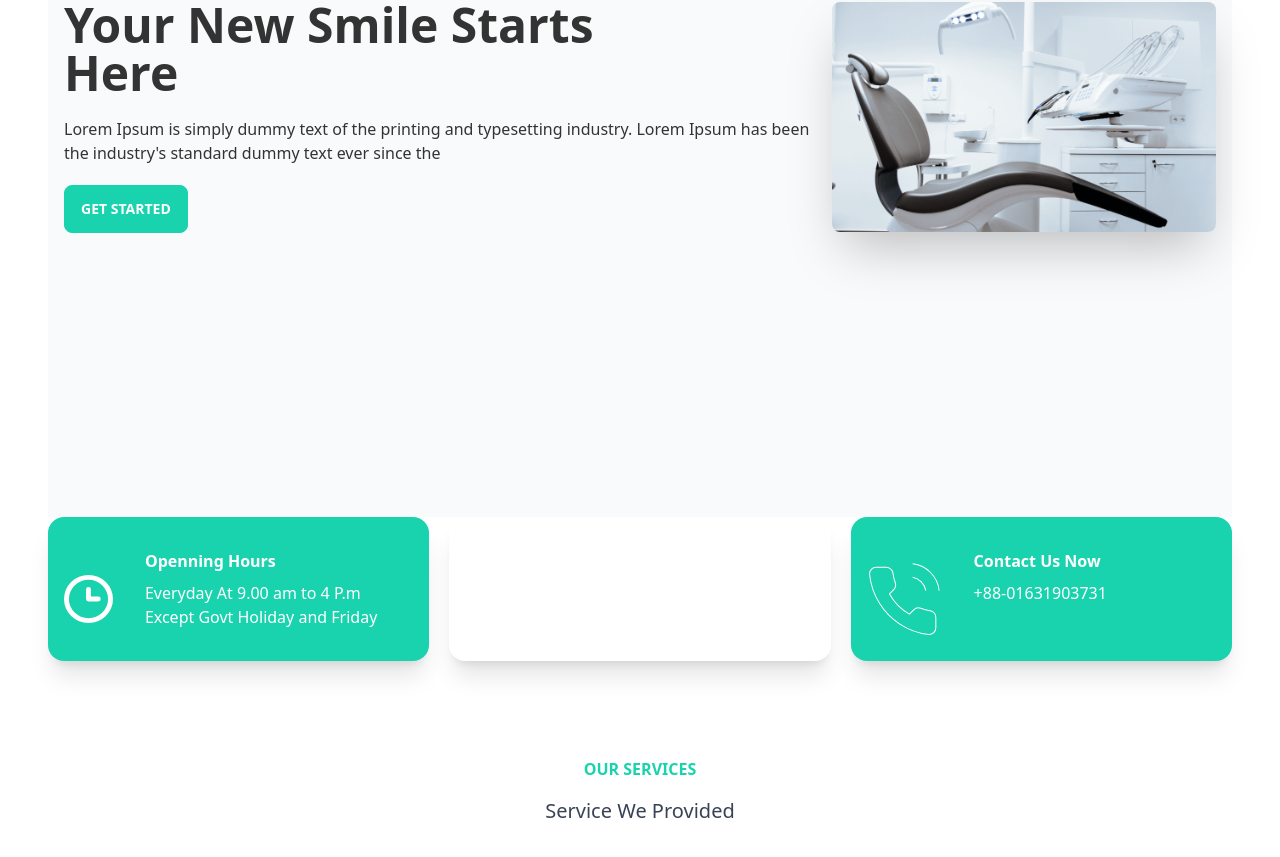
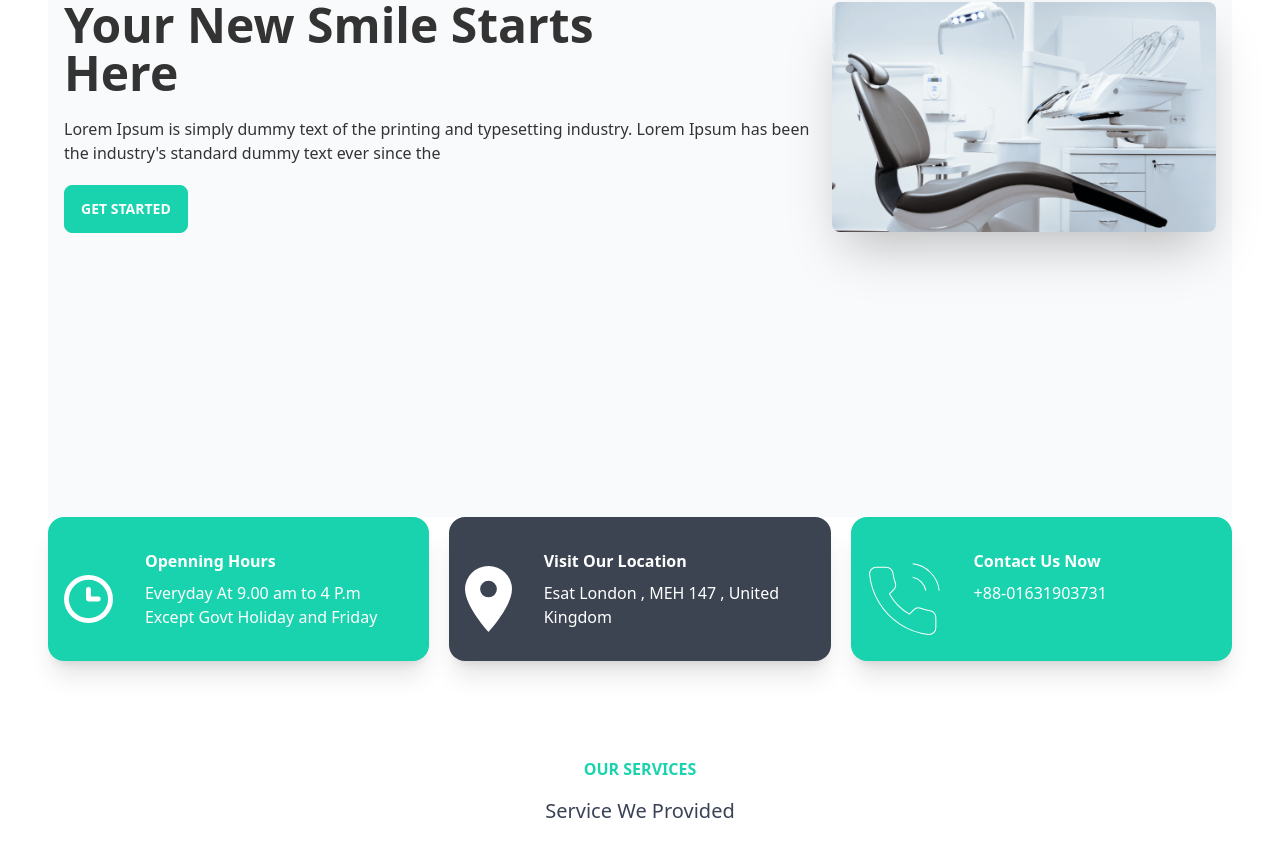
Before and after one commit to ShahidulIslam32/Doctors-Portal, a React (Create React App) app: page / in a window 1280 px wide. Shown: the part 347-1204 px from the top of the page. Built offline with nearby package versions, Linux system fonts and the light colour scheme.

Commit message:
modal done

```diff
--- a/package.json
+++ b/package.json
@@ -13,6 +13,7 @@
     "react-dom": "^18.1.0",
     "react-router-dom": "^6.3.0",
     "react-scripts": "5.0.1",
+    "sweetalert": "^2.1.2",
     "web-vitals": "^2.1.4"
   },
   "scripts": {
--- a/src/Pages/Appointment/BookingModal.js
+++ b/src/Pages/Appointment/BookingModal.js
@@ -1,5 +1,7 @@
 import React from 'react';
 import { format } from 'date-fns';
+import swal from 'sweetalert';
+
 
 const BookingModal = ({date , treatment , setTreatment}) => {
     const {_id ,name , slots} = treatment;
@@ -7,7 +9,9 @@ const BookingModal = ({date , treatment , setTreatment}) => {
         event.preventDefault()
         const slot = event.target.slot.value
         console.log(slot , _id , name);
+        swal("Your Booking is Confirm", "Thank You For Being With Us", "success");
         setTreatment(null)
+
     }
     return (
         <div>
--- a/src/Pages/Home/Info.js
+++ b/src/Pages/Home/Info.js
@@ -8,7 +8,7 @@ const Info = () => {
     return (
         <div className='grid grid-cols-1 lg:grid-cols-3 gap-5'>
             <InfoCard bgClass="bg-primary" img={clock} title={'Openning Hours'} time={'Everyday At 9.00 am to 4 P.m Except Govt Holiday and Friday'} ></InfoCard>
-            <InfoCard bgClass="bg-accent" img={marker} title={'Visit Our Location'} time={'Esat London , MEH 147 , United Kingdom'} ></InfoCard>
+            <InfoCard bgClass="bg-neutral" img={marker} title={'Visit Our Location'} time={'Esat London , MEH 147 , United Kingdom'} ></InfoCard>
             <InfoCard bgClass="bg-primary" img={call} title={'Contact Us Now'} time={'+88-01631903731'} ></InfoCard>
         </div>
     );
```
Also changed, not shown: 1 other file (tests, documents, lock files or other folders).
